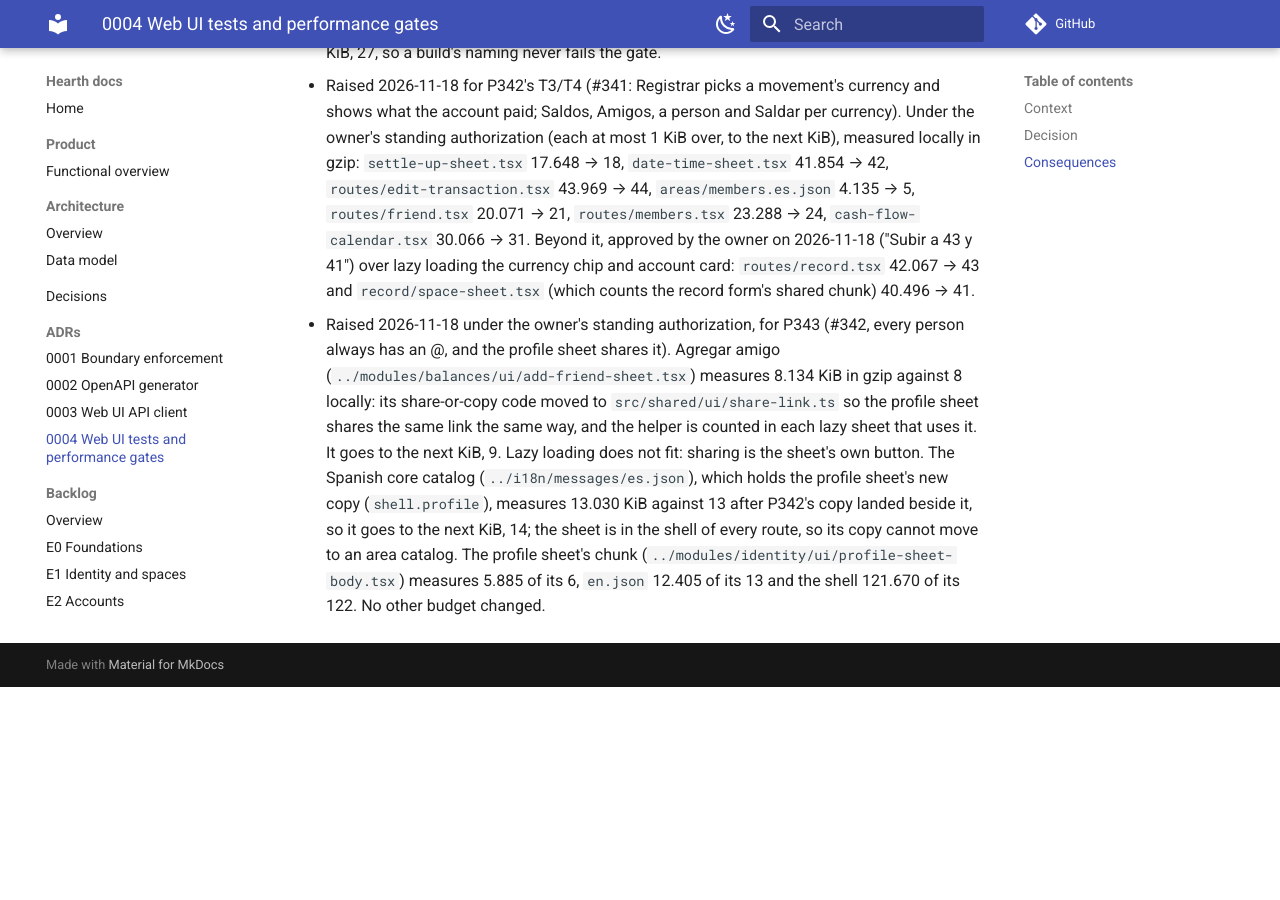
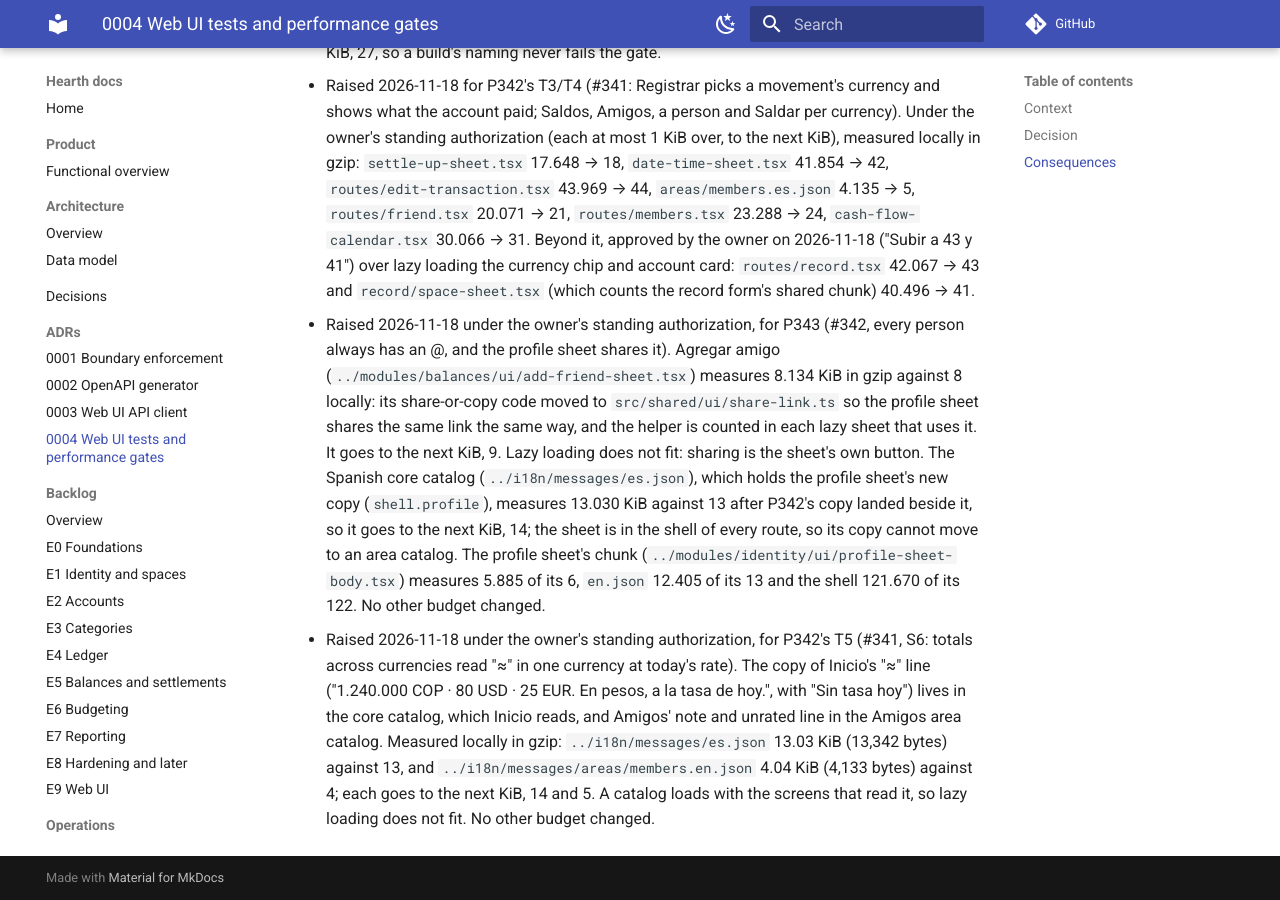
Before and after one commit to Facabore/Hearth, an MkDocs documentation site: the page built from docs/adr/0004-web-ui-testing-and-performance-gates.md, in a window 1280 px wide and 900 px high, scrolled down 17116 px. Built offline with MkDocs 1.6.1 and Material for MkDocs 9.7.7, drawn with Linux system fonts in a browser that asks for light colours; comment, search, counter and statistics services are not loaded; before the commit the page ends 17803 px from its top, so only the background shows below that.

Commit message:
perf(spa): core es and Amigos' en catalogs go to the next KiB for the ≈ totals' copy; T5 recorded in P342 (P342, Refs #341)
es.json measured 13.03 KiB against 13 and members.en.json 4.04 against 4 in gzip; both go to the next KiB
under the owner's standing authorization, recorded in ADR 0004. The P342 row gains T5's execution note.

```diff
--- a/docs/adr/0004-web-ui-testing-and-performance-gates.md
+++ b/docs/adr/0004-web-ui-testing-and-performance-gates.md
@@ -95,3 +95,4 @@ The owner kept React and Next.js on one condition: the UI must be fast, with Cor
 - Raised 2026-11-18 under the owner's standing authorization, for P342 (#341, every amount reads number then code, and favorite currencies). The who-paid sheet's chunk (`../modules/ledger/ui/split/who-paid-sheets.tsx`) measures 25.990 to 26.004 KiB in gzip against 26 locally: its own code did not change, but its closure moves by about 0.02 KiB between builds as hashed chunk names change, and one build went over. It goes to the next KiB, 27, so a build's naming never fails the gate.
 - Raised 2026-11-18 for P342's T3/T4 (#341: Registrar picks a movement's currency and shows what the account paid; Saldos, Amigos, a person and Saldar per currency). Under the owner's standing authorization (each at most 1 KiB over, to the next KiB), measured locally in gzip: `settle-up-sheet.tsx` 17.648 → 18, `date-time-sheet.tsx` 41.854 → 42, `routes/edit-transaction.tsx` 43.969 → 44, `areas/members.es.json` 4.135 → 5, `routes/friend.tsx` 20.071 → 21, `routes/members.tsx` 23.288 → 24, `cash-flow-calendar.tsx` 30.066 → 31. Beyond it, approved by the owner on 2026-11-18 ("Subir a 43 y 41") over lazy loading the currency chip and account card: `routes/record.tsx` 42.067 → 43 and `record/space-sheet.tsx` (which counts the record form's shared chunk) 40.496 → 41.
 - Raised 2026-11-18 under the owner's standing authorization, for P343 (#342, every person always has an @, and the profile sheet shares it). Agregar amigo (`../modules/balances/ui/add-friend-sheet.tsx`) measures 8.134 KiB in gzip against 8 locally: its share-or-copy code moved to `src/shared/ui/share-link.ts` so the profile sheet shares the same link the same way, and the helper is counted in each lazy sheet that uses it. It goes to the next KiB, 9. Lazy loading does not fit: sharing is the sheet's own button. The Spanish core catalog (`../i18n/messages/es.json`), which holds the profile sheet's new copy (`shell.profile`), measures 13.030 KiB against 13 after P342's copy landed beside it, so it goes to the next KiB, 14; the sheet is in the shell of every route, so its copy cannot move to an area catalog. The profile sheet's chunk (`../modules/identity/ui/profile-sheet-body.tsx`) measures 5.885 of its 6, `en.json` 12.405 of its 13 and the shell 121.670 of its 122. No other budget changed.
+- Raised 2026-11-18 under the owner's standing authorization, for P342's T5 (#341, S6: totals across currencies read "≈" in one currency at today's rate). The copy of Inicio's "≈" line ("1.240.000 COP · 80 USD · 25 EUR. En pesos, a la tasa de hoy.", with "Sin tasa hoy") lives in the core catalog, which Inicio reads, and Amigos' note and unrated line in the Amigos area catalog. Measured locally in gzip: `../i18n/messages/es.json` 13.03 KiB (13,342 bytes) against 13, and `../i18n/messages/areas/members.en.json` 4.04 KiB (4,133 bytes) against 4; each goes to the next KiB, 14 and 5. A catalog loads with the screens that read it, so lazy loading does not fit. No other budget changed.
```
Also changed, not shown: docs/decisions/README.md (+1 -1 lines), 1 other file.
